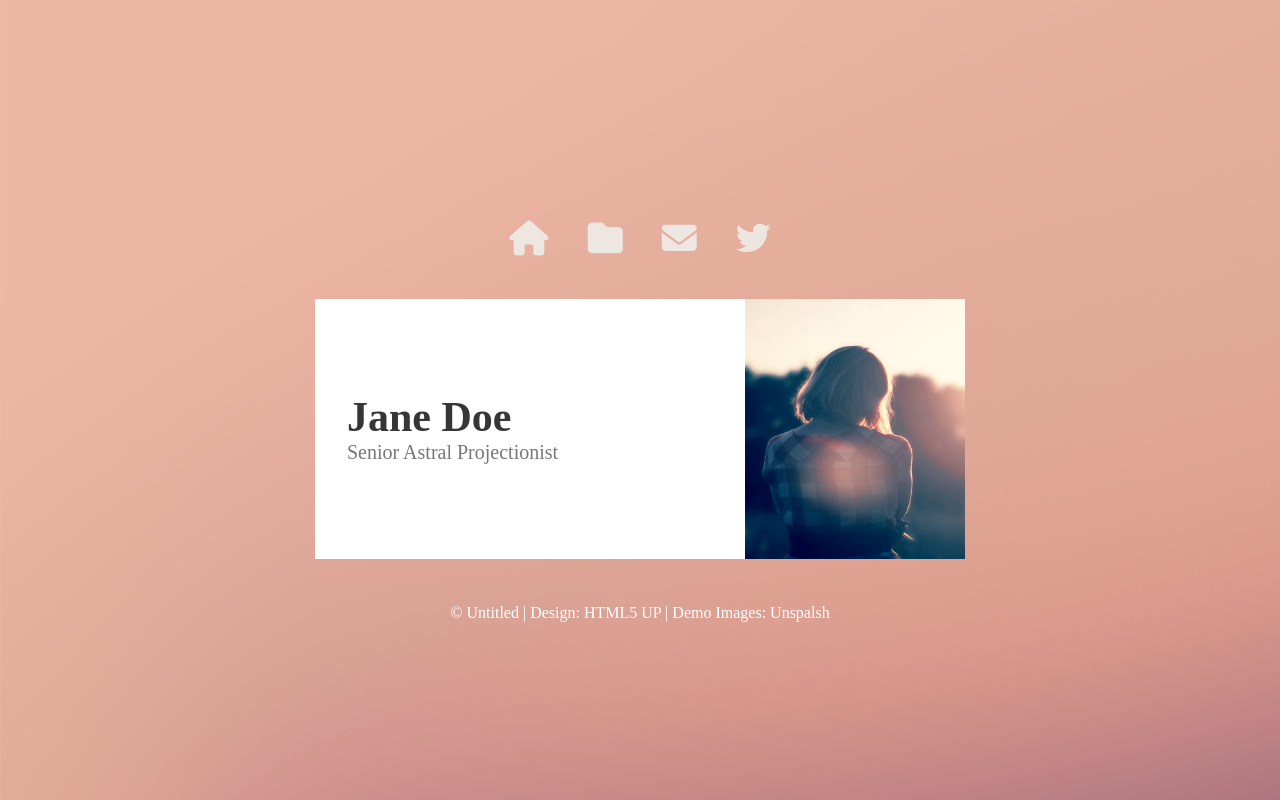
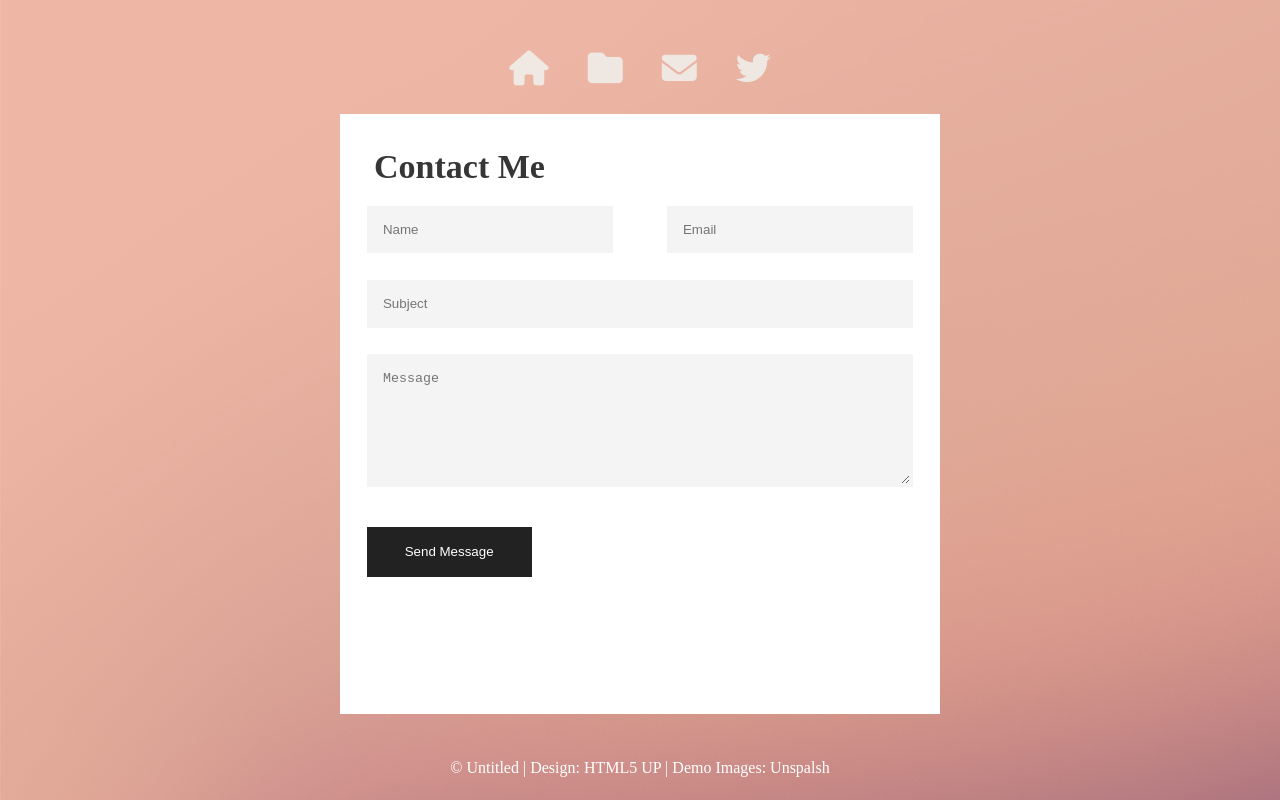
Before and after one commit to hardikarora2311/astral-portfolio, a plain HTML site: page index.html in a window 1280 px wide. Both pictures are taken after a click on the element 679 px from the left and 245 px from the top of the page. Drawn offline with Linux system fonts and the light colour scheme.

Commit message:
added contact page
added contact page and features

```diff
--- a/app.js
+++ b/app.js
@@ -7,15 +7,37 @@ const homeSec= document.querySelector(".home-sec")
 const workSec= document.querySelector(".work-sec")
 const contactSec= document.querySelector(".contact-sec")
 
+const homeBtnActive= document.querySelector(".fa-home")
+const workBtnActive= document.querySelector(".fa-folder")
+const contactBtnActive= document.querySelector(".fa-envelope")
+
 homeBtn.addEventListener("click", function(){
     homeSec.style.display= "flex"
     workSec.style.display= "none"
+    contactSec.style.display="none"
+    // homeBtnActive.style.color= "white"
+    // workBtnActive.style.color="rgba(240, 255, 255, 0.692)"
+    // contactBtnActive.style.color="rgba(240, 255, 255, 0.692)"
+
 })
 
 
 
 workBtn.addEventListener("click", function(){
     homeSec.style.display= "none"
-    // contactSec.style.display="none"
+    contactSec.style.display="none"
     workSec.style.display= "flex"
+    // workBtnActive.style.color= "white"
+    // homeBtnActive.style.color= "rgba(240, 255, 255, 0.692)"
+    // contactBtnActive.style.color= "rgba(240, 255, 255, 0.692)"
 })
+
+
+contactBtn.addEventListener("click", function(){
+    homeSec.style.display= "none"
+    contactSec.style.display="flex"
+    workSec.style.display= "none"
+    // homeBtnActive.style.color= "rgba(240, 255, 255, 0.692)"
+    // workBtnActive.style.color= "rgba(240, 255, 255, 0.692)"
+    // contactBtnActive.style.color= "white"
+})
--- a/index.html
+++ b/index.html
@@ -14,7 +14,7 @@
 			<span class="home"><i class="fas fa-home"></i></span>
 			<span class="work"><i class="fas fa-folder"></i></span>
 			<span class="contact"><i class="fas fa-envelope"></i></span>
-			<span class="twitter"><i class="fab fa-twitter"></i></span>
+			<span class="twitter"><a href ="https://twitter.com/HardikA2311_" target="_blank"><i class="fab fa-twitter"></i></a></span>
 		</nav>
 		<section class="home-sec">
 			<div id="home-text">
@@ -23,6 +23,8 @@
 		    </div>
 			<img class="hero-img" src="/assets/images/me.jpg">
 		</section>
+
+
 		<section class="work-sec">
 			<div id="work-text">
 			    <strong>Work</strong>
@@ -41,11 +43,20 @@
 				<img class="image" src="/assets/images/pic10.jpg">
 				<img class="image" src="/assets/images/pic11.jpg">
 				<img class="image" src="/assets/images/pic12.jpg">
+			</div>
+		</section>
 
 
-			</div>
+		<section class="contact-sec">
+			<strong>Contact Me</strong>
+            <form class="form">
+				<input placeholder="Name" class="name inputs" type="text">
+				<input placeholder="Email" class="email inputs" type="text">
+				<input placeholder="Subject" class="subject inputs" type="text">
+				<textarea placeholder="Message" class="message inputs"></textarea>
+				<button type="submit" class="submit-btn">Send Message</button>
+			</form>
 		</section>
-		<section class="contact-sec"></section>
 		<div class="info">
             © Untitled | Design: HTML5 UP | Demo Images: Unspalsh
 		</div>
--- a/style.css
+++ b/style.css
@@ -19,7 +19,7 @@
 
 /* navigation bar */
 .nav-bar{
-    margin: 25px;
+    margin: 10px;
 }
 
 /* .button{
@@ -33,14 +33,22 @@ i{
     color: rgba(240, 255, 255, 0.692);
 }
 
+/* .fa-home{
+    color: #ffffff;
+} */
+
 i:hover{
     color: #ffffff;
+}
+
+.fa-twitter:hover{
+    color: #4c6ef5;
 }
 
 
 
 
-
+/* footer */
 .info{
     color: #ffffff;
     margin-top: 45px;
@@ -126,3 +134,55 @@ small{
 #work-text strong{
     font-size: 32px;
 }
+
+
+/* contact section */
+
+.contact-sec{
+    display: none;
+    background-color: #ffffff;
+    height: 600px;
+    flex-direction: column;
+    width: 600px;
+}
+
+.contact-sec strong{
+    font-size: 34px;
+    padding: 1em 1em 0.2em 1em;
+}
+
+.form{
+    display: flex;
+    flex-wrap: wrap;
+}
+
+.inputs{
+    margin: 1em 2em;
+    background-color:#f4f4f4 ;
+    padding: 1em;
+    border: solid #f4f4f4;
+}
+
+.subject{
+    width: 600px;
+}
+
+.message{
+    width: 600px;
+    height: 100px;
+}
+
+.email, .name{
+    flex: 1;
+}
+
+.submit-btn{
+    margin: 2em;
+    padding: 1em;
+    background-color:#222222 ;
+    color: #ffffff;
+    border: none;
+    width: 165px;
+    height: 50px ;
+    cursor: pointer;
+}
```
